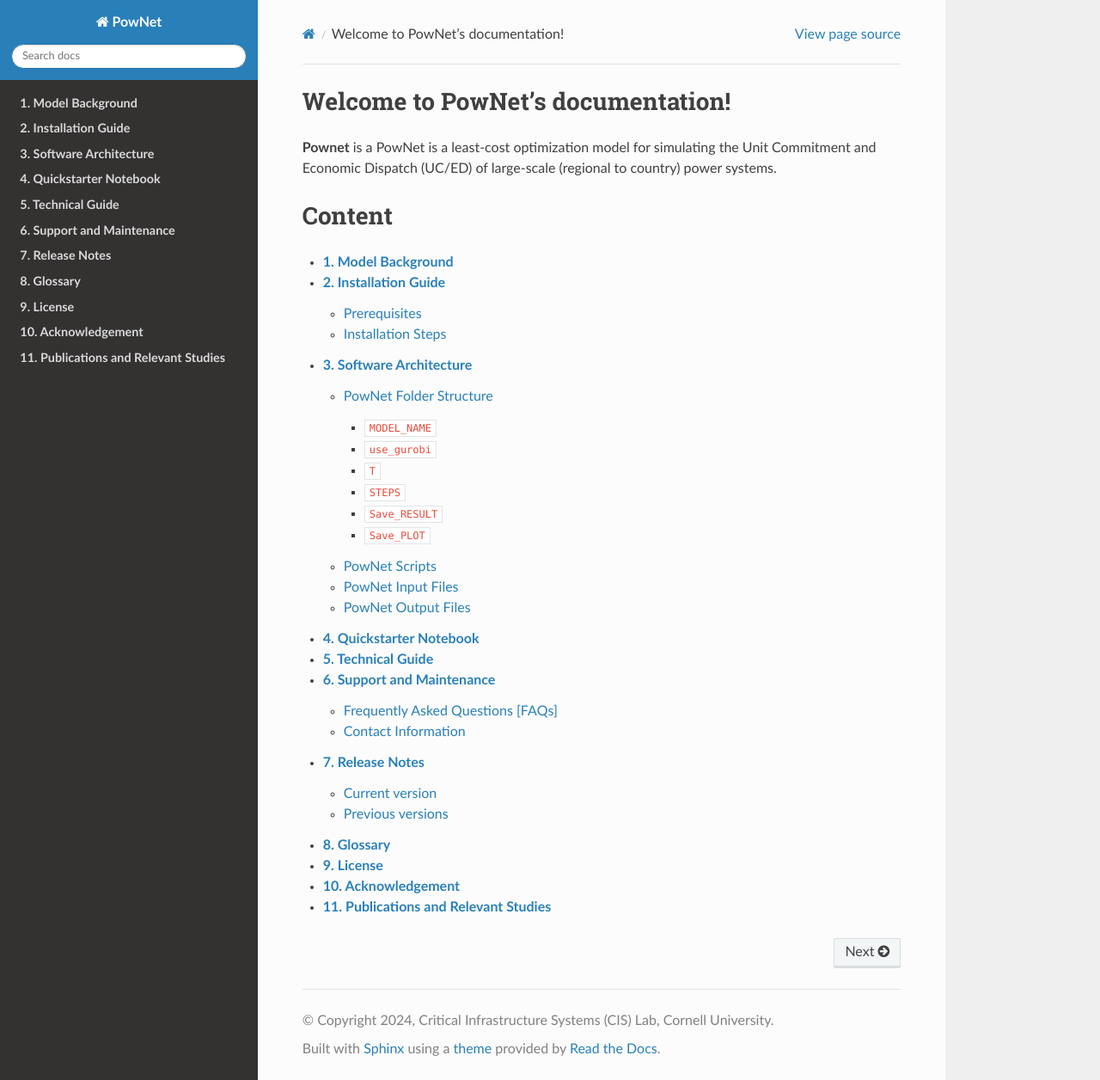
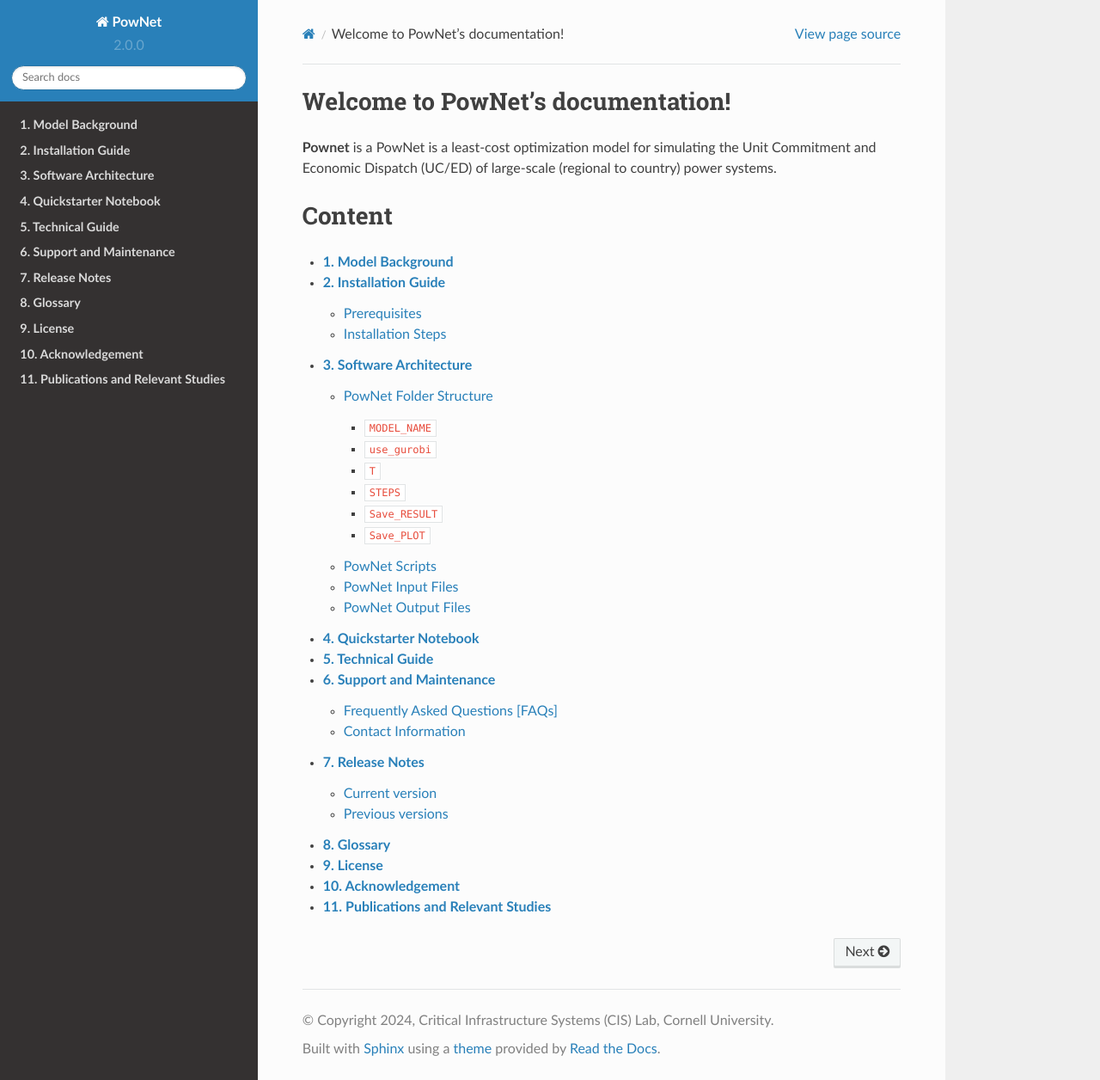
Before and after one commit to HishamEldardiry/PowNet_Documentation, a Sphinx documentation site: the page built from docs/source/index.rst, in a window 1280 px wide and 1256 px high. Shown: the whole window at 86% size. Built offline with Sphinx 7.4.7 and the Read the Docs theme 2.0.0, drawn with Linux system fonts in a browser that asks for light colours.

Commit message:
Update conf.py

```diff
--- a/docs/source/conf.py
+++ b/docs/source/conf.py
@@ -8,8 +8,8 @@
 copyright = '2024, Critical Infrastructure Systems (CIS) Lab, Cornell University'
 author = 'Critical Infrastructure Systems Lab (CIS), Cornell University'
 
-# -- release = '2.0'
-# -- version = '2.0.0'
+release = '2.0'
+version = '2.0.0'
 
 # -- General configuration
 
```
